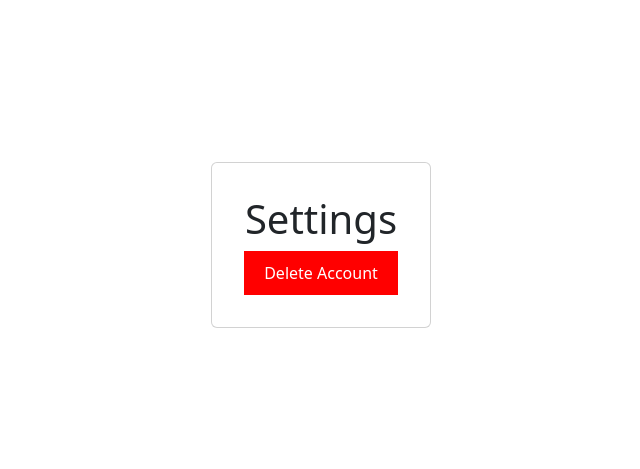
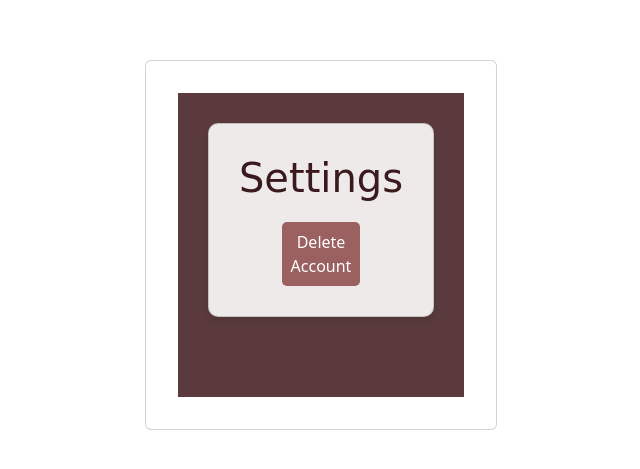
Before and after one commit to kozana123/ReactSemesterProject, a React (Vite) app: page /Setting in a window 1280 px wide. Shown: the part 155-624 px from the top of the page, without its empty margins (319-959 px from the left). Built offline with nearby package versions, Linux system fonts and the light colour scheme.

Commit message:
setting changes

```diff
--- a/src/Pages/MainPage.jsx
+++ b/src/Pages/MainPage.jsx
@@ -10,7 +10,7 @@ import { motion } from "framer-motion";
 export default function MainPage() {
   const { userPreference, AddusersInSearch } = useContext(DataContext);
   const navigate = useNavigate();
-  const loginUser = useLocation();
+   const loginUser = useLocation();
   const connectedUser = loginUser.state;
   console.log(loginUser);
   console.log("hi", connectedUser);
--- a/src/Pages/Setting.jsx
+++ b/src/Pages/Setting.jsx
@@ -1,6 +1,9 @@
 import React, { useContext } from "react";
 import { DataContext } from "./AppDB";
 import { useNavigate, useLocation } from "react-router-dom";
+import { Container , Card , Button} from "react-bootstrap";
+
+
 
 export default function Setting() {
   const { deleteUser } = useContext(DataContext);
@@ -9,7 +12,9 @@ export default function Setting() {
   const connectedUser = location.state;
 
   const handleDelete = () => {
-    const isConfirmed = window.confirm("Are you sure you want to delete your account?");
+    const isConfirmed = window.confirm(
+      "Are you sure you want to delete your account?"
+    );
     if (isConfirmed) {
       deleteUser(connectedUser.uniqeId);
       navigate("/");
@@ -17,11 +22,21 @@ export default function Setting() {
   };
 
   return (
-    <div>
-      <h1>Settings</h1>
-      <button onClick={handleDelete} style={{ backgroundColor: "red", color: "white", padding: "10px 20px", border: "none", cursor: "pointer" }}>
-        Delete Account
-      </button>
-    </div>
+    <Container className="register-container">
+      <Card className="register-container card">
+        <h1>Settings</h1>
+        <Button
+          onClick={handleDelete}
+          style={{
+            backgroundColor: "#9b6060",
+            color: "white",
+            border: "none",
+            cursor: "pointer",
+          }}
+        >
+          Delete Account
+        </Button>
+      </Card>
+    </Container>
   );
 }
--- a/src/css/Register.css
+++ b/src/css/Register.css
@@ -44,7 +44,7 @@
     border-radius: 5px;
     width: 100%;
     box-sizing: border-box;
-    background-color: #ede1e1;
+    background-color: #fffdfd;
   }
 
   .register-error {
--- a/src/css/WelcomePage.css
+++ b/src/css/WelcomePage.css
@@ -66,7 +66,7 @@
   }
 
   .welcome-btn-secondary {
-    background-color: white;
-    color: rgb(120, 60, 60);
+    background-color: #9b6060;
+    color: rgb(255, 255, 255);
     border: 1px solid rgb(120, 60, 60);
   }
```
